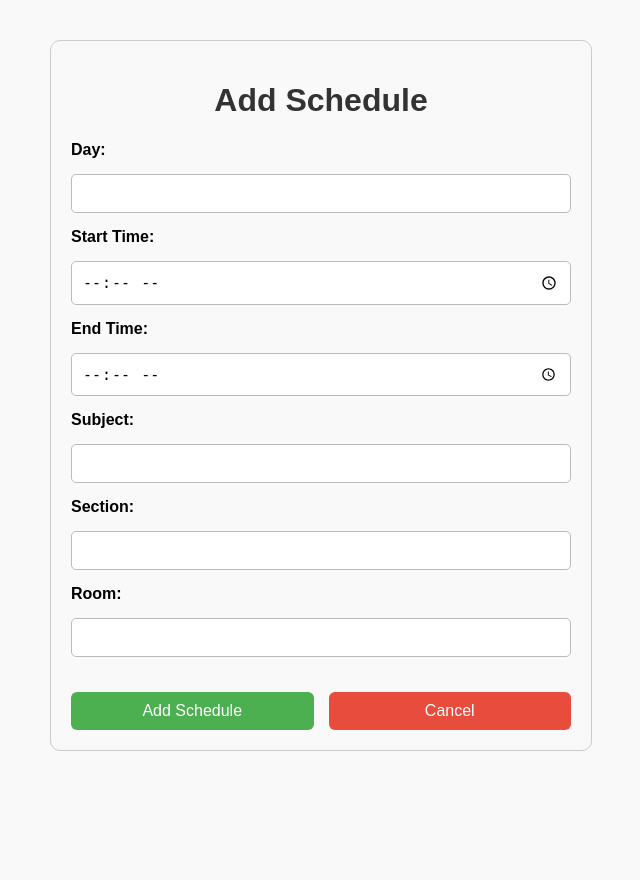
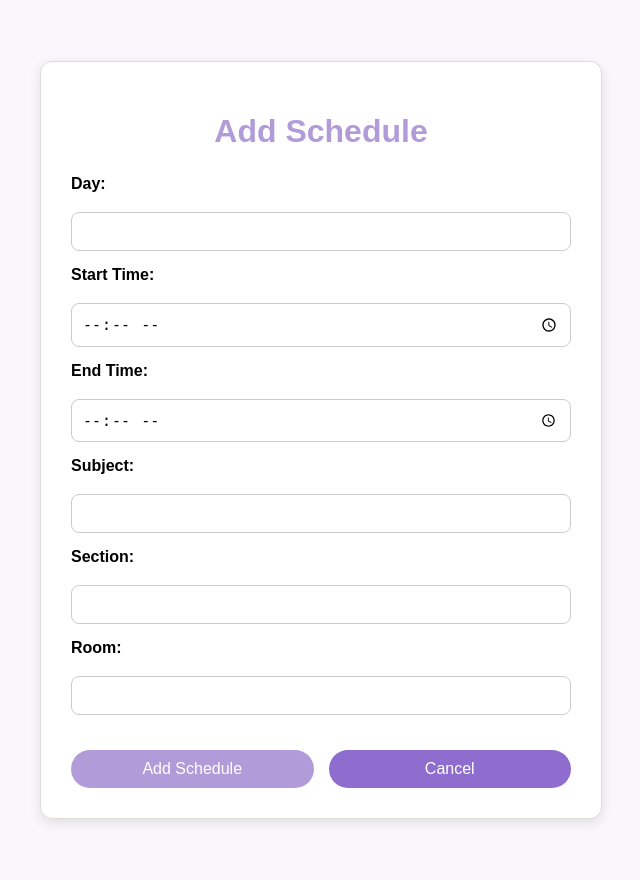
Before and after one commit to kurorimiii/Room_avail, a Flask app: page /add in a window 1280 px wide. Shown: the whole page, without its empty margins (319-959 px from the left). Before the commit the page ends 751 px from the top, so only its background shows below. Run offline with Flask 3, Linux system fonts and the light colour scheme; a user stored in the database is signed in.

Commit message:
add.html

```diff
--- a/templates/add.html
+++ b/templates/add.html
@@ -4,19 +4,38 @@
     <meta charset="UTF-8">
     <title>Add Schedule</title>
     <style>
+        :root {
+            --main-purple: #b19cd9;
+            --dark-purple: #8e6dcf;
+            --hover-purple: #a188d4;
+            --light-bg: #f9f6fc;
+        }
+
         body {
             font-family: Arial, sans-serif;
-            margin: 40px auto;
+            background-color: var(--light-bg);
+            margin: 0;
+            padding: 40px 20px;
+            display: flex;
+            justify-content: center;
+            align-items: center;
+            min-height: 100vh;
+        }
+
+        .form-container {
+            background-color: white;
+            border: 1px solid #ddd;
+            border-radius: 12px;
+            padding: 30px;
+            width: 100%;
             max-width: 500px;
-            padding: 20px;
-            border: 1px solid #ccc;
-            border-radius: 10px;
-            background-color: #f9f9f9;
+            box-shadow: 0 4px 12px rgba(0,0,0,0.1);
         }
 
         h1 {
             text-align: center;
-            color: #333;
+            color: var(--main-purple);
+            margin-bottom: 25px;
         }
 
         form {
@@ -27,14 +46,16 @@
 
         label {
             font-weight: bold;
+            margin-bottom: 4px;
         }
 
         input[type="text"],
         input[type="time"] {
             padding: 10px;
-            border: 1px solid #bbb;
-            border-radius: 5px;
+            border: 1px solid #ccc;
+            border-radius: 8px;
             font-size: 15px;
+            background-color: #fff;
         }
 
         .button-group {
@@ -49,33 +70,46 @@
             padding: 10px 16px;
             font-size: 16px;
             border: none;
-            border-radius: 6px;
+            border-radius: 30px;
             cursor: pointer;
             flex: 1;
             text-align: center;
+            transition: background-color 0.3s ease;
         }
 
         button {
-            background-color: #4CAF50;
+            background-color: var(--main-purple);
             color: white;
         }
 
         .cancel-button {
-            background-color: #e74c3c;
+            background-color: var(--dark-purple);
             color: white;
             text-decoration: none;
         }
 
         button:hover {
-            background-color: #45a049;
+            background-color: var(--hover-purple);
         }
 
         .cancel-button:hover {
-            background-color: #c0392b;
+            background-color: #7c4dcc;
+        }
+
+        @media (max-width: 600px) {
+            .form-container {
+                padding: 20px;
+            }
+
+            button,
+            .cancel-button {
+                font-size: 15px;
+            }
         }
     </style>
 </head>
 <body>
+    <div class="form-container">
         <h1>Add Schedule</h1>
         <form action="/add" method="post">
             <label for="day">Day:</label>
@@ -101,5 +135,6 @@
                 <a href="/" class="cancel-button">Cancel</a>
             </div>
         </form>
+    </div>
 </body>
 </html>
```
Lines whose indentation alone changed are shown as unchanged.
